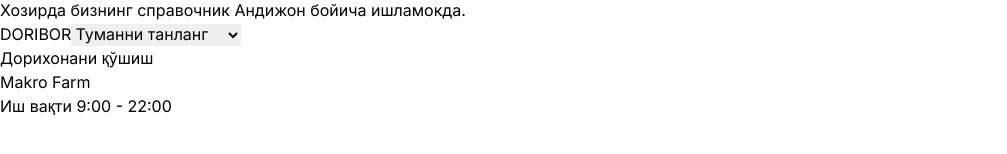
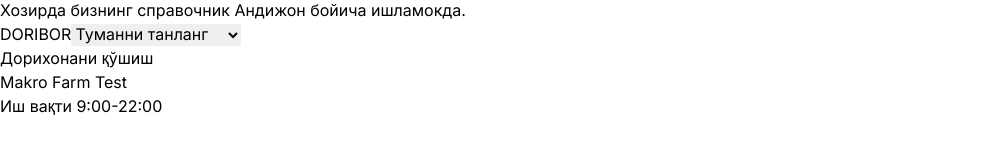
Before and after one commit to jahonrahimov/doribor, a Next.js app: page / in a window 1280 px wide. Shown: the part 1282-1436 px from the top of the page, without its empty margins (0-1007 px from the left). Built offline with nearby package versions, Linux system fonts and the light colour scheme.

Commit message:
fix: fixed ts error

```diff
--- a/app/page.tsx
+++ b/app/page.tsx
@@ -1,14 +1,26 @@
 import Card from "@/src/components/common/card";
 
 export default function Home() {
+  const list = [
+    {
+      name: "Makro Farm Test",
+      schedule: "9:00-22:00",
+      phone: "+998905715200",
+      location: "485883",
+    },
+  ];
+
   return (
     <div className="max-w-screen-xl grid lg:grid-cols-4 md:grid-cols-2 sm:grid-cols-2 gap-2 mx-auto px-2">
-      <Card
-        name="Makro Farm"
-        schedule="9:00 - 22:00"
-        phone="+998905715200"
-        location="485883"
-      />
+      {list.map((item, i) => (
+        <Card
+          key={i}
+          name={item.name}
+          schedule={item.schedule}
+          phone={item.phone}
+          location={item.location}
+        />
+      ))}
     </div>
   );
 }
```
